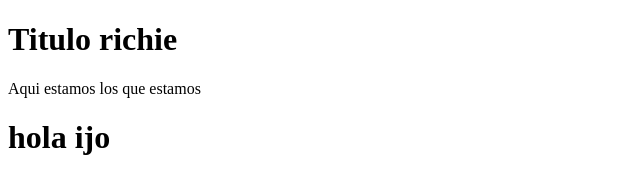
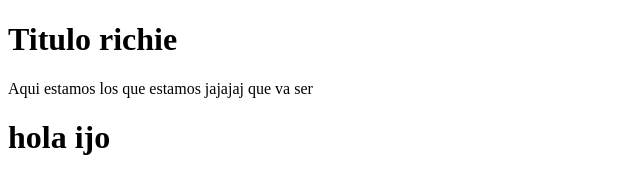
Before and after one commit to Jairorb-06/hello-world, a plain HTML site: page index.html in a window 1280 px wide. Shown: the top 170 px of the page, without its empty margins (0-640 px from the left). Drawn offline with Linux system fonts and the light colour scheme.

Commit message:
Update index.html

```diff
--- a/index.html
+++ b/index.html
@@ -11,6 +11,7 @@
         <h1>Titulo richie</h1>
         <p>
             Aqui estamos los que estamos
+            jajajaj que va ser
 
         </p>
     </div>
```
